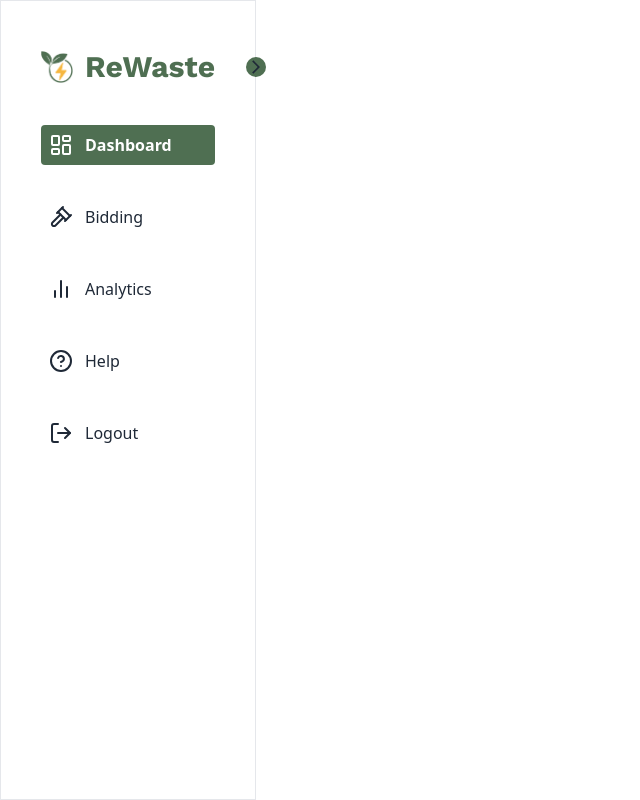
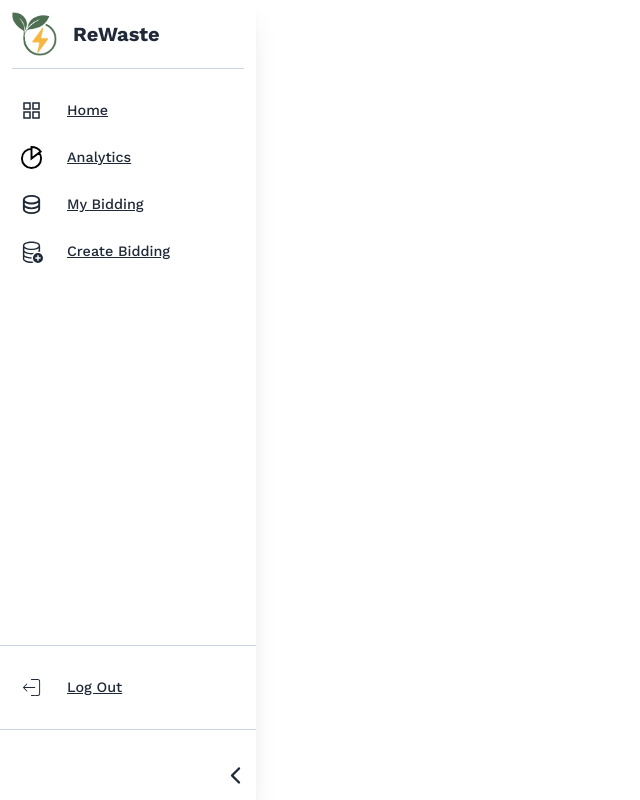
Before and after one commit to gmshimon/Kita-hack, a React (Vite) app in the folder frontend/: page /dashboard in a window 1280 px wide. Shown: the whole page, without its empty margins (0-640 px from the left). Built offline with nearby package versions, Linux system fonts and the light colour scheme.

Commit message:
created some dashboard routes and made dashboard responsive

```diff
--- a/frontend/package.json
+++ b/frontend/package.json
@@ -19,9 +19,11 @@
     "react-dom": "^18.2.0",
     "react-hot-toast": "^2.4.1",
     "react-icons": "^4.12.0",
+    "react-responsive": "^9.0.2",
     "react-router-dom": "^6.21.1",
     "react-scroll": "^1.9.0",
-    "sort-by": "^1.2.0"
+    "sort-by": "^1.2.0",
+    "tailwind-scrollbar": "^3.0.5"
   },
   "devDependencies": {
     "@types/react": "^18.2.43",
--- /dev/null
+++ b/frontend/src/Pages/Private/Analytics.jsx
@@ -0,0 +1,11 @@
+import React from 'react';
+
+const Analytics = () => {
+    return (
+        <div>
+            <h2>Analytics</h2>
+        </div>
+    );
+};
+
+export default Analytics;
--- /dev/null
+++ b/frontend/src/Pages/Private/CreateBidding.jsx
@@ -0,0 +1,11 @@
+import React from 'react';
+
+const CreateBidding = () => {
+    return (
+        <div>
+            <h2>CreateBidding</h2>
+        </div>
+    );
+};
+
+export default CreateBidding;
--- a/frontend/src/Pages/Private/DashboardHome.jsx
+++ b/frontend/src/Pages/Private/DashboardHome.jsx
@@ -1,84 +1,191 @@
-import { useState } from "react";
+import { useEffect, useState } from "react";
+import { useRef } from "react";
 import Logo from "../Logo/Logo";
 import { LayoutDashboard, HelpCircleIcon, LogOut, Gavel, BarChart2 } from 'lucide-react';
 import { MdArrowForwardIos } from "react-icons/md";
 import { motion } from "framer-motion";
 
+
+
+
+import { IoIosArrowBack } from "react-icons/io";
+import { AiOutlineAppstore } from "react-icons/ai";
+import { HiOutlineDatabase } from "react-icons/hi";
+import { useMediaQuery } from "react-responsive";
+import { MdMenu } from "react-icons/md";
+import { NavLink, Outlet, useLocation } from "react-router-dom";
+
+import { GrAnalytics } from "react-icons/gr";
+import { BsDatabaseAdd } from "react-icons/bs";
+import { CiLogout } from "react-icons/ci";
+
+
 const DashboardHome = () => {
 
-  const navLinks = [
-    {
-      name: 'Dashboard',
-      icon: LayoutDashboard,
+  const location = useLocation();
+
+  const isRouteActive = (path) => {
+    return location.pathname === path;
+  };
+
+  let isTabletMid = useMediaQuery({ query: "(max-width: 768px)" });
+  const [open, setOpen] = useState(isTabletMid ? false : true);
+  const sidebarRef = useRef();
+
+
+  useEffect(() => {
+    if (isTabletMid) {
+      setOpen(false);
+    } else {
+      setOpen(true);
+    }
+  }, [isTabletMid]);
+
+
+
+  const Nav_animation = isTabletMid
+    ? {
+      open: {
+        x: 0,
+        width: "16rem",
+        transition: {
+          damping: 40,
         },
-    {
-      name: 'Bidding',
-      icon: Gavel
       },
-    {
-      name: 'Analytics',
-      icon: BarChart2
+      closed: {
+        x: -250,
+        width: 0,
+        transition: {
+          damping: 40,
+          delay: 0.15,
         },
-    {
-      name: 'Help',
-      icon: HelpCircleIcon,
       },
-    {
-      name: 'Logout',
-      icon: LogOut,
+    }
+    : {
+      open: {
+        width: "16rem",
+        transition: {
+          damping: 40,
         },
-  ]
+      },
+      closed: {
+        width: "4rem",
+        transition: {
+          damping: 40,
+        },
+      },
+    };
 
-  const variants = {
-    expanded: { width: "20%" },
-    nonExpanded: { width: "5%" }
-  }
-
-  const [isExpanded, setIsExpanded] = useState(true);
-  const [activeNavIndex, setActiveNavIndex] = useState(0)
 
   return (
     <>
+      <div className="flex gap-5">
+
         <div>
-        {/* Navigation */}
+          <div
+            onClick={() => setOpen(false)}
+            className={`md:hidden fixed inset-0 max-h-screen z-[998] bg-black/50 ${open ? "block" : "hidden"
+              } `}
+          ></div>
+          <motion.div
+            ref={sidebarRef}
+            variants={Nav_animation}
+            initial={{ x: isTabletMid ? -250 : 0 }}
+            animate={open ? "open" : "closed"}
+            className=" bg-white text-gray shadow-xl z-[999] max-w-[16rem]  w-[16rem]
+            overflow-hidden md:relative fixed
+         h-screen "
+          >
+            <div className="flex items-center gap-4 font-medium border-b py-3 border-slate-300  mx-3">
+              <img
+                src="logo.png"
+                width={45}
+                alt=""
+              />
+              <span className="text-xl font-bold font-heading whitespace-pre">ReWaste</span>
+            </div>
 
+            <div className="flex flex-col  h-full">
+              <ul className="whitespace-pre px-2.5 text-[0.9rem] py-5 flex flex-col gap-1 font-heading font-medium overflow-x-hidden    md:h-[68%] h-[70%]">
+                <li>
+                  <NavLink to={"/"} className={`link ${isRouteActive("/") ? "bg-primary" : ""}`}>
+                    <AiOutlineAppstore size={23} className="min-w-max " />
+                    Home
+                  </NavLink>
+                </li>
+                <li>
+                  <NavLink to={"/dashboard/analytics"} className={`link ${isRouteActive("/dashboard/analytics") ? "bg-primary" : ""}`}>
+                    <GrAnalytics size={23} className="min-w-max" />
+                    Analytics
+                  </NavLink>
+                </li>
+                <li>
+                  <NavLink to={"/dashboard/myBidding"} className={`link ${isRouteActive("/dashboard/myBidding") ? "bg-primary" : ""}`}>
+                    <HiOutlineDatabase size={23} className="min-w-max" />
+                    My Bidding
+                  </NavLink>
+                </li>
+                <li>
+                  <NavLink to={"/dashboard/createBidding"} className={`link ${isRouteActive("/dashboard/createBidding") ? "bg-primary" : ""}`}>
+                    <BsDatabaseAdd size={23} className="min-w-max" />
+                    Create Bidding
+                  </NavLink>
+                </li>
+              </ul>
+
+              <div className="  whitespace-pre flex-1  z-50  max-h-48 my-auto  w-full   ">
+                <div className="flex px-2.5 text-[0.9rem] py-5 flex-col gap-1 font-heading font-medium overflow-x-hidden  border-y border-slate-300 p-4 ">
+
+                  <li className="link">
+                    <CiLogout size={23} className="min-w-max" />
+                    Log Out
+                  </li>
+                </div>
+              </div>
+
+            </div>
             <motion.div
-          animate={isExpanded ? "expanded" : "nonExpanded"}
-          variants={variants}
-          className={`py-12 flex flex-col border border-r-1 w-1/5 h-screen relative ${isExpanded ? "px-10" : "px-4"
-            }`}
+              onClick={() => {
+                setOpen(!open);
+              }}
+              animate={
+                open
+                  ? {
+                    x: 0,
+                    y: 0,
+                    rotate: 0,
+                  }
+                  : {
+                    x: -10,
+                    y: -200,
+                    rotate: 180,
+                  }
+              }
+              transition={{ duration: 0 }}
+              className="absolute w-fit h-fit md:block z-50 hidden right-2 bottom-3 cursor-pointer"
             >
+              <IoIosArrowBack size={25} />
+            </motion.div>
+          </motion.div>
+          <div className="p-3 md:hidden  " onClick={() => setOpen(true)}>
+            <MdMenu size={25} />
+          </div>
+        </div>
+
+        {/* main content */}
+
+        <div className="max-w-5xl flex-1 mx-auto py-4">
+
+          <Outlet></Outlet>
+        </div>
+
+      </div>
+
+    </>
+  );
 
 
 
-          <div className="flex space-x-3 items-center font-heading text-3xl font-bold text-primary">
-            <img className="w-8" src="logo.png" alt="" />
-            <span className={isExpanded ? "block" : "hidden"}>ReWaste</span>
-          </div>
-
-          <div onClick={() => setIsExpanded(!isExpanded)} className="w-5 h-5 bg-primary rounded-full absolute -right-[10.5px] top-14 flex items-center justify-center">
-            <MdArrowForwardIos />
-          </div>
-
-          <div className="mt-10 flex flex-col space-y-8">
-            {navLinks.map((item, index) =>
-              <div key={index} className={"flex space-x-3 p-2 rounded" + (activeNavIndex === index ? " bg-primary text-white font-semibold" : "")} onClick={() => setActiveNavIndex(index)}>
-                <item.icon />
-                <span className={isExpanded ? "block" : "hidden"}>{item.name}</span>
-              </div>)}
-          </div>
-
-
-        </motion.div>
-
-
-        {/* Main  */}
-
-
-
-      </div>
-    </>
-  );
 };
 
 export default DashboardHome;
--- /dev/null
+++ b/frontend/src/Pages/Private/MyBidding.jsx
@@ -0,0 +1,11 @@
+import React from 'react';
+
+const MyBidding = () => {
+    return (
+        <div>
+            <h2>MyBidding</h2>
+        </div>
+    );
+};
+
+export default MyBidding;
--- a/frontend/src/Pages/Private/PrivateRoot.jsx
+++ b/frontend/src/Pages/Private/PrivateRoot.jsx
@@ -4,8 +4,7 @@ import DashboardHome from "./DashboardHome";
 const PrivateRoot = () => {
   return (
     <>
-      <DashboardHome></DashboardHome>
-      <Outlet></Outlet>
+
     </>
   );
 };
--- a/frontend/src/index.css
+++ b/frontend/src/index.css
@@ -3,3 +3,8 @@
 @tailwind base;
 @tailwind components;
 @tailwind utilities;
+
+
+.link {
+    @apply p-2.5 flex rounded-md gap-6 items-center md:cursor-pointer cursor-default duration-300 font-medium;
+}
```
Also changed, not shown: frontend/src/main.jsx (+16 -1 lines), 1 other file (tests, documents, lock files or other folders). Lines whose indentation alone changed are shown as unchanged.
